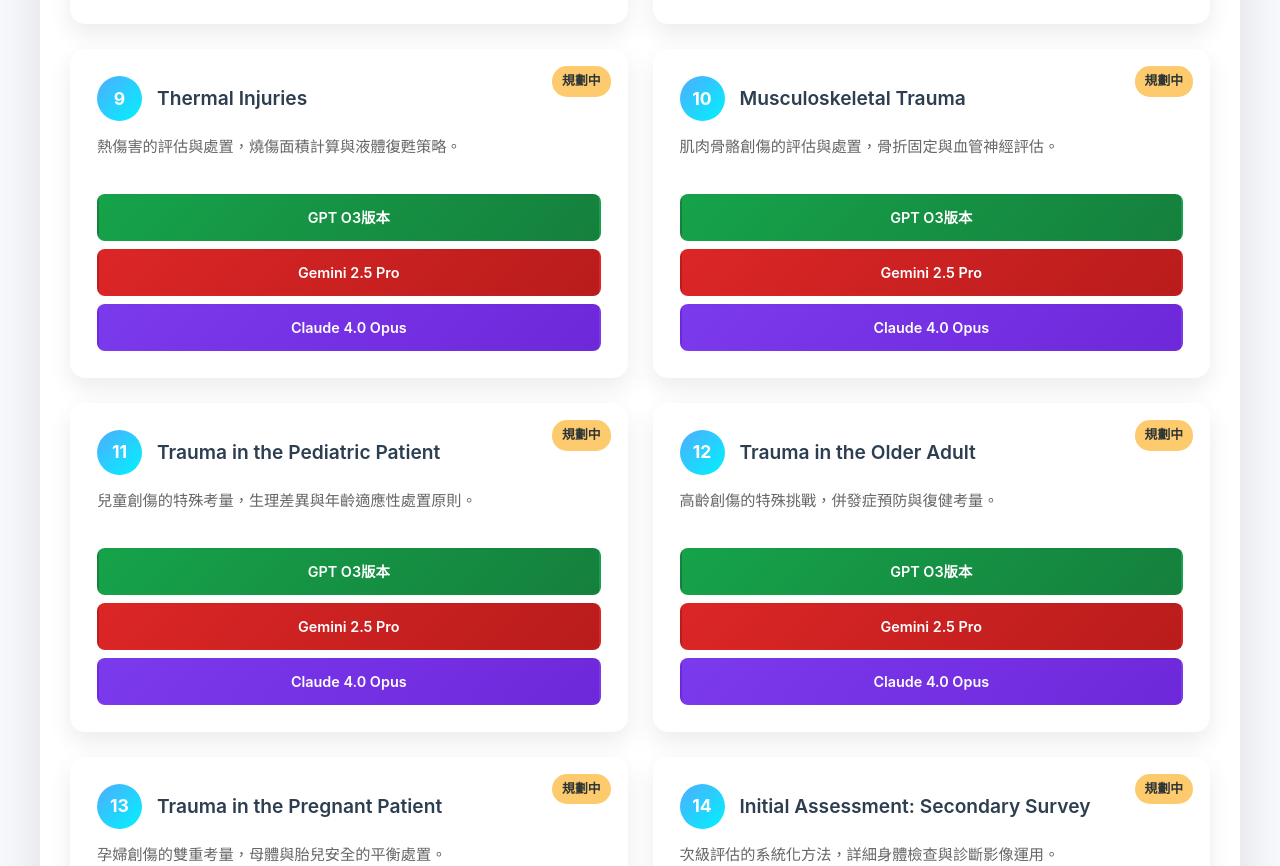
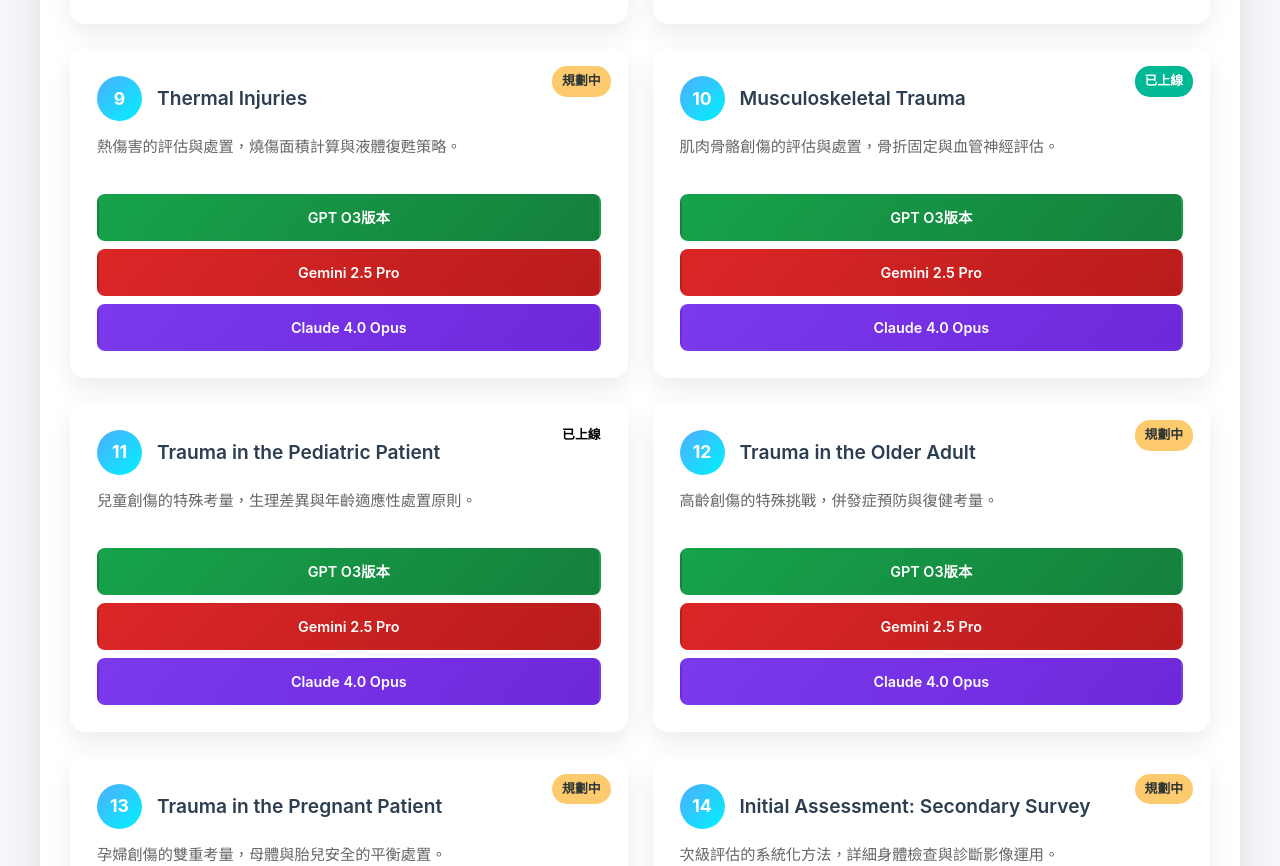
Before and after one commit to ccherdoctor-chiu/emergency-medicine-notes, a plain HTML site: page atls_chapters_index.html in a window 1280 px wide. Shown: the part 2443-3309 px from the top of the page. Drawn offline with Linux system fonts and the light colour scheme.

Commit message:
Update atls_chapters_index.html
add 10.11

```diff
--- a/atls_chapters_index.html
+++ b/atls_chapters_index.html
@@ -747,7 +747,7 @@
 
                 <!-- Chapter 10 -->
                 <div class="chapter-card-multi" id="chapter10">
-                    <div class="chapter-status status-coming-soon">規劃中</div>
+                    <div class="chapter-status status-available">已上線</div>
                     <div class="chapter-header">
                         <div class="chapter-number">10</div>
                         <h3 class="chapter-title">Musculoskeletal Trauma</h3>
@@ -762,14 +762,14 @@
 
                 <!-- Chapter 11 -->
                 <div class="chapter-card-multi" id="chapter11">
-                    <div class="chapter-status status-coming-soon">規劃中</div>
+                    <div class="chapter-status status--available">已上線</div>
                     <div class="chapter-header">
                         <div class="chapter-number">11</div>
                         <h3 class="chapter-title">Trauma in the Pediatric Patient</h3>
                     </div>
                     <p class="chapter-description">兒童創傷的特殊考量，生理差異與年齡適應性處置原則。</p>
                     <div class="ai-versions">
-                        <a href="chapters/chapter11-gpt-o3.html" class="ai-btn gpt">GPT O3版本</a>
+                        <a href="chapters/chapter11-o3.html" class="ai-btn gpt">GPT O3版本</a>
                         <a href="chapters/chapter11-gemini.html" class="ai-btn gemini">Gemini 2.5 Pro</a>
                         <a href="chapters/chapter11-claude.html" class="ai-btn claude">Claude 4.0 Opus</a>
                     </div>
```
